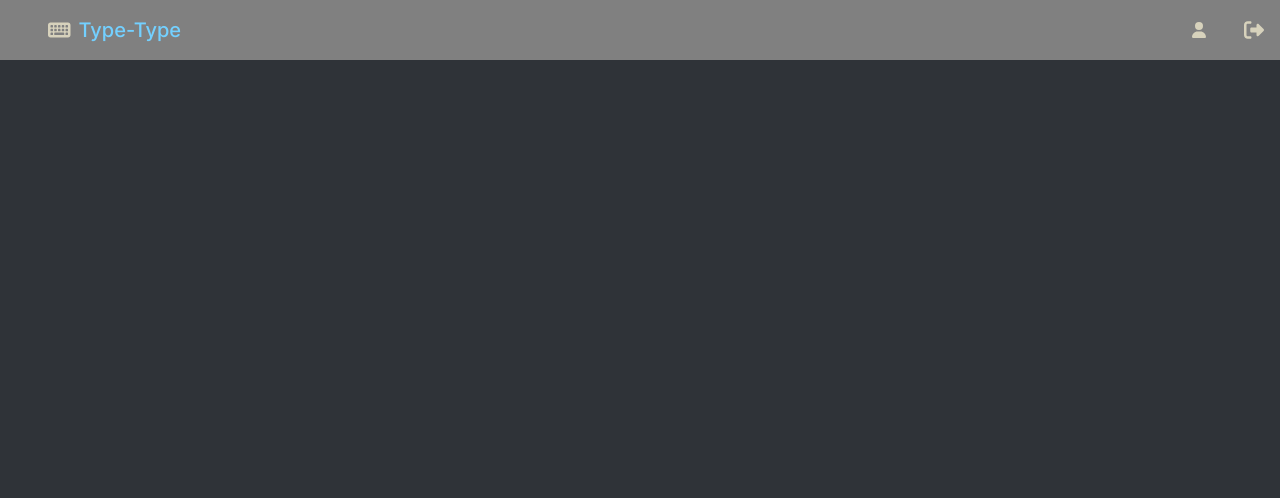
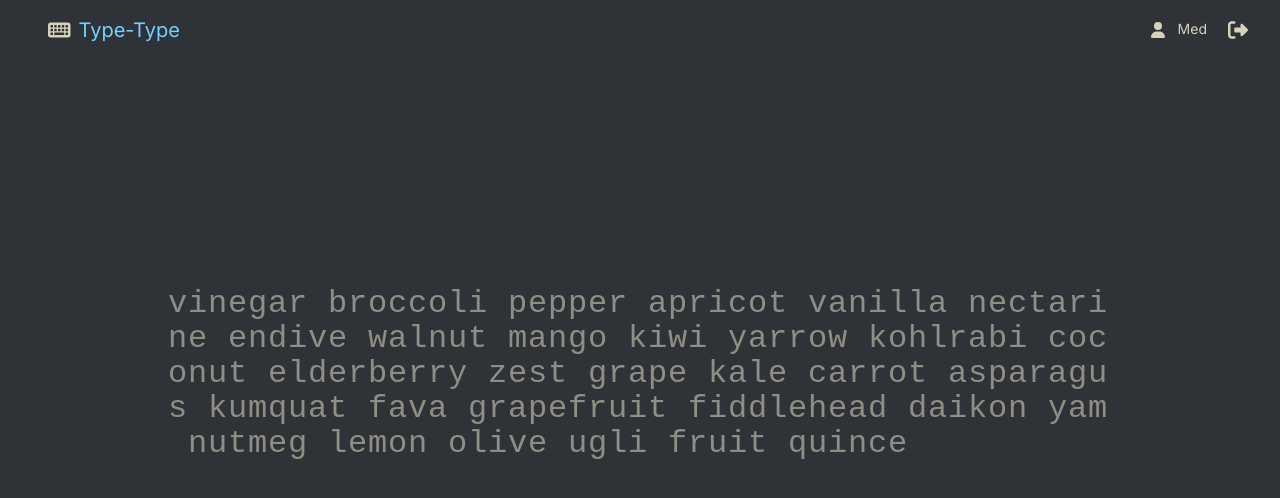
Before and after one commit to MedSyd1/type-front, a Next.js app: page /home in a window 1280 px wide. Shown: the top 498 px of the page. Built offline with nearby package versions, Linux system fonts and the light colour scheme.

Commit message:
i need to fix the backspace

```diff
--- a/app/components/Header.tsx
+++ b/app/components/Header.tsx
@@ -1,12 +1,13 @@
 "use client";
 
 import "bootstrap/dist/css/bootstrap.min.css";
+
 import { FontAwesomeIcon } from "@fortawesome/react-fontawesome";
 import { faKeyboard ,faUser,faRightFromBracket} from "@fortawesome/free-solid-svg-icons";
 export default function Header() {
   return (
   <>
-    <nav className="navbar navbar-light " style={{background:"gray"}}>
+    <nav className="navbar navbar-light " style={{background:""}}>
 
         <a className="navbar-brand" href="#home" style={{color : "#73D0FF"}}>
             <FontAwesomeIcon className="ms-5 me-2 fa-1x" style={{color:'#D7D2BC'}} icon={faKeyboard}/>
@@ -15,11 +16,12 @@ export default function Header() {
 
         <div className="d-flex align-items-center">
           <a className="btn" href="#Profile" style={{ color: "#D7D2BC" }}>
-            <FontAwesomeIcon className="btn me-1" style={{ color: '#D7D2BC' }} icon={faUser} />
+            <FontAwesomeIcon className="btn" style={{ color: '#D7D2BC' }} icon={faUser} />
+            <small style={{ lineHeight: '1' }}>Med</small> {/* Adjust margin as needed */}
           </a>
 
           <a className="navbar-brand" href="#logout">
-            <FontAwesomeIcon className="ms-2" style={{ color: '#D7D2BC' }} icon={faRightFromBracket} />
+            <FontAwesomeIcon className="ms-2 me-3" style={{ color: '#D7D2BC' }} icon={faRightFromBracket} />
           </a>
         </div>
     </nav>
--- /dev/null
+++ b/app/components/Test.tsx
@@ -0,0 +1,77 @@
+"use client"
+
+import { useEffect, useState } from "react";
+
+import "./test.css"
+import {randomWords,arrayCharacters , customeCharacter} from "../provider";
+
+
+
+export default function Test(){
+
+    const [line,setLine] = useState("")
+    const [characters,setCharacters] = useState<customeCharacter[]>([])
+    const [expectedCharacters,setExpectedCharacters] = useState<customeCharacter[]>([])
+    const [currentLetter, setCurrentLetter] = useState<customeCharacter | null>(null);
+    const [index,setIndex] = useState(0);
+    const [correctIds,setCorrectIds] = useState<number[]>([])
+    const [wrongIds,setWrongIds] = useState<number[]>([])
+
+    const handleKeydown = (event:KeyboardEvent) => {
+        console.log( "the pressed key" , event.key)
+
+        const newIndex = index + 1;
+        setIndex(prev => prev + 1)
+
+        setCurrentLetter(prev => {
+              if (prev){
+                if (prev?.label === event.key)
+                    {
+                        let newCorrectIds = correctIds;
+                        newCorrectIds.push(prev.id)
+                        setCorrectIds(pr => newCorrectIds)
+                        console.log("the correct ids : ",newCorrectIds)
+                    }
+                else{
+                        let newWrongIds = wrongIds;
+                        newWrongIds.push(prev.id)
+                        setWrongIds(pr => newWrongIds)
+                        console.log("the wrong ids : ",newWrongIds)
+                    }
+              }
+            return characters[newIndex]});
+
+    }
+
+    useEffect(() =>{
+        setLine(randomWords(30).join(" "))
+        window.addEventListener("keydown",handleKeydown)
+        return () => { window.removeEventListener("keydown",handleKeydown)}
+    },[])
+
+    useEffect(()=>{
+        setCharacters(arrayCharacters(line))
+        setExpectedCharacters(arrayCharacters(line))
+        setCurrentLetter(arrayCharacters(line)[index])
+    },[line])
+
+    useEffect(()=>{
+        setCurrentLetter(arrayCharacters(line)[index])
+    },[index])
+
+    useEffect(()=>{
+    },[currentLetter])
+
+    useEffect(()=>{
+
+    },[index])
+
+    return (
+    <div className="container">
+
+       {characters.map(n => <div className={`cell ${(correctIds.includes(n.id)? "correct":(wrongIds.includes(n.id)? "wrong":""))}`} id={`${n.id}`} >{n.label}</div>)}
+
+    </div>
+)
+
+}
--- /dev/null
+++ b/app/components/test.css
@@ -0,0 +1,27 @@
+.container {
+    display: flex;
+    flex-wrap: wrap; /* Allows the divs to wrap to the next line */
+    gap: 5px; /* Optional: adds space between the divs */
+    width: 100%; /* Or specify a max-width if needed */
+    /* background-color: gray; */
+    padding:100px ;
+  }
+
+  .cell {
+    width: 15px;
+    height: 30px;
+    display: flex;
+    align-items: center;
+    justify-content: center;
+    /* border: 1px solid #ccc;  */
+    box-sizing: border-box;
+    font : 32px  "Roboto Mono", "Roboto Mono", "Vazirmatn", monospace ;
+    color:#8F8E84;
+  }
+
+  .wrong{
+    color:#FF4A59;
+  }
+  .correct{
+    color: #D7D2BC;
+  }
--- a/app/globals.css
+++ b/app/globals.css
@@ -2,27 +2,6 @@
 @tailwind components;
 @tailwind utilities;
 
-@import "bootstrap/dist/css/bootstrap.min.css";
-
-:root {
-  --foreground-rgb: 0, 0, 0;
-  --background-start-rgb: 214, 219, 220;
-  --background-end-rgb: 255, 255, 255;
-}
-
-@media (prefers-color-scheme: dark) {
-  :root {
-    --foreground-rgb: 255, 255, 255;
-    --background-start-rgb: 0, 0, 0;
-    --background-end-rgb: 0, 0, 0;
-  }
-}
-
-@tailwind base;
-@tailwind components;
-@tailwind utilities;
-
-@import "bootstrap/dist/css/bootstrap.min.css";
 
 :root {
   --foreground-rgb: 0, 0, 0;
--- a/app/home/css.css
+++ b/app/home/css.css
@@ -3,3 +3,11 @@ body{
     background: #2F3338;
     color : white;
 }
+
+main{
+
+    display: flex;
+    align-items: center;
+    justify-content: center;
+    margin-top: 10%;
+}
--- a/app/home/page.tsx
+++ b/app/home/page.tsx
@@ -1,11 +1,18 @@
 "use client"
 import Header from "../components/Header";
 import "./css.css"
+import Test from '../components/Test';
 
 export default function Home() {
   return (
-    <h1>
+    <>
       <Header></Header>
-    </h1>
+      <main>
+        {/* here we need to create a condition to render either the Test or the Result */}
+      <Test/>
+
+      </main>
+
+    </>
   );
 }
--- /dev/null
+++ b/app/provider.tsx
@@ -0,0 +1,51 @@
+
+
+const words = [
+    "apple", "banana", "cherry", "date", "elderberry", "fig", "grape", "honeydew", "kiwi", "lemon",
+    "mango", "nectarine", "orange", "papaya", "quince", "raspberry", "strawberry", "tangerine", "ugli", "vine",
+    "watermelon", "xigua", "yam", "zucchini", "apricot", "blackberry", "blueberry", "cantaloupe", "dragonfruit", "eggplant",
+    "fennel", "gooseberry", "huckleberry", "jackfruit", "kumquat", "lime", "mulberry", "nectar", "olive", "peach",
+    "pear", "pineapple", "plum", "pomegranate", "rhubarb", "sugarcane", "tomato", "ugli fruit", "valencia", "walnut",
+    "yuzu", "zest", "almond", "basil", "coconut", "dill", "endive", "fiddlehead", "grapefruit", "horseradish",
+    "jalapeno", "kale", "leek", "mushroom", "nutmeg", "oregano", "parsley", "quinoa", "radish", "shallot",
+    "thyme", "vanilla", "wasabi", "yarrow", "ziti", "asparagus", "broccoli", "carrot", "daikon", "eggplant",
+    "fava", "garlic", "hazelnut", "iceberg", "jicama", "kohlrabi", "lettuce", "mint", "onion", "pepper",
+    "quince", "rutabaga", "spinach", "turnip", "vinegar", "watercress", "yam", "zucchini" , "type" , "dman"
+  ];
+
+export const nbrs = Array.from({length : 210},(_,i) => i + 1);
+
+const getRandomInt = (min:number,max:number) => {
+    min = Math.ceil(min);
+    max = Math.floor(max);
+    return Math.floor(Math.random() * (max - min + 1)) + min;
+}
+
+export const randomWords = (n:number) => {
+    const arrayWords:string[] = []
+    for (let i = 0 ; i < n ; i++)
+        {   let i = getRandomInt(1,99);
+            if (arrayWords.includes(words[i])){
+                n++;
+                continue;
+            }
+            arrayWords.push(words[i])
+        }
+    return arrayWords;
+}
+
+export type customeCharacter= {
+    label : string;
+    state : string | null;
+    id : number;
+}
+
+
+export const  arrayCharacters  = (line:string) : customeCharacter[] => {
+
+    const cs : customeCharacter[] = []
+    let i = 0;
+    for (const c of line )
+        cs.push({label: c , state : null , id : i++})
+    return cs
+}
--- a/next.config.mjs
+++ b/next.config.mjs
@@ -1,4 +1,8 @@
 /** @type {import('next').NextConfig} */
-const nextConfig = {};
+
+const nextConfig = {
+  reactStrictMode: false,
+
+};
 
 export default nextConfig;
```
